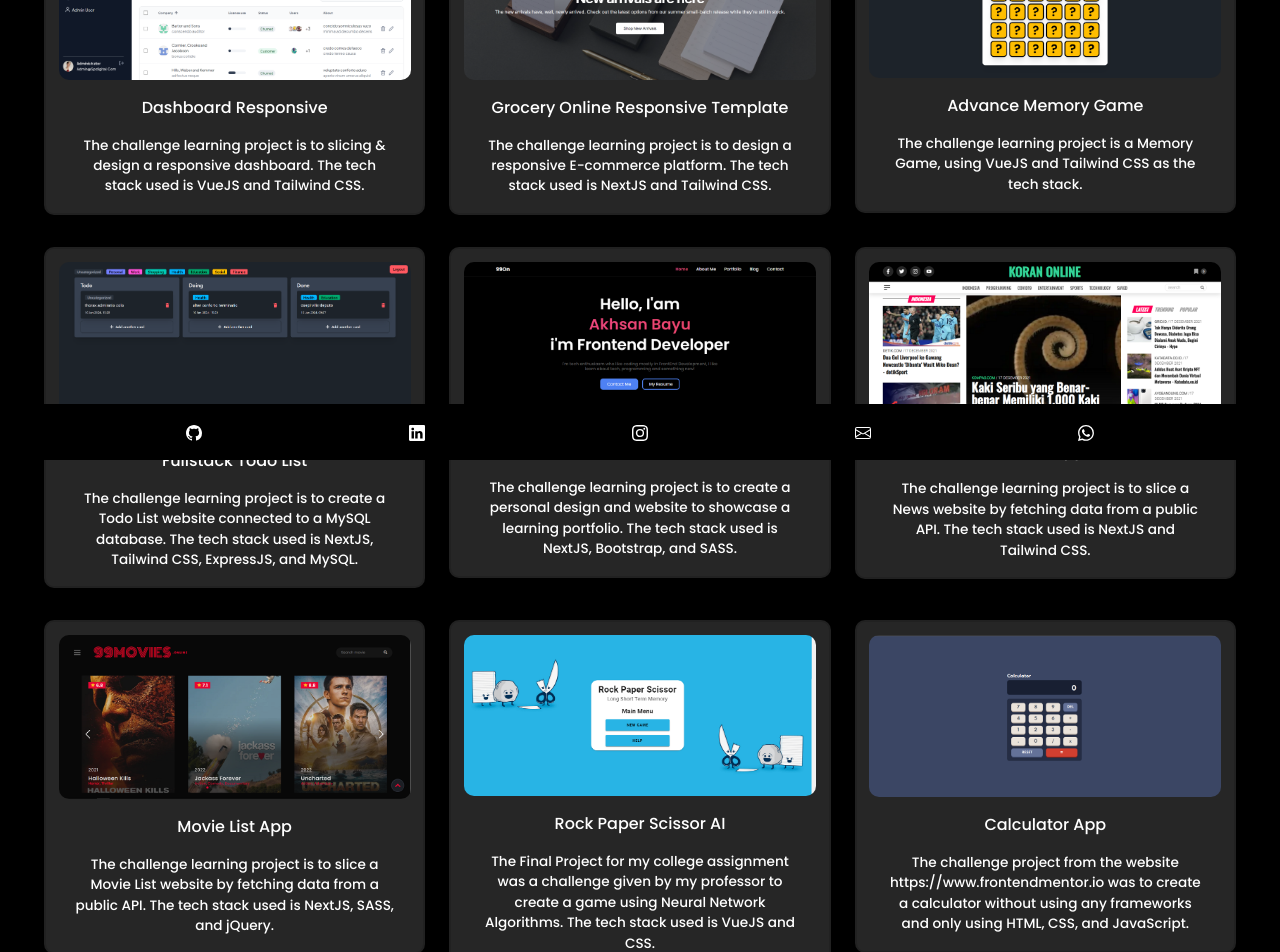
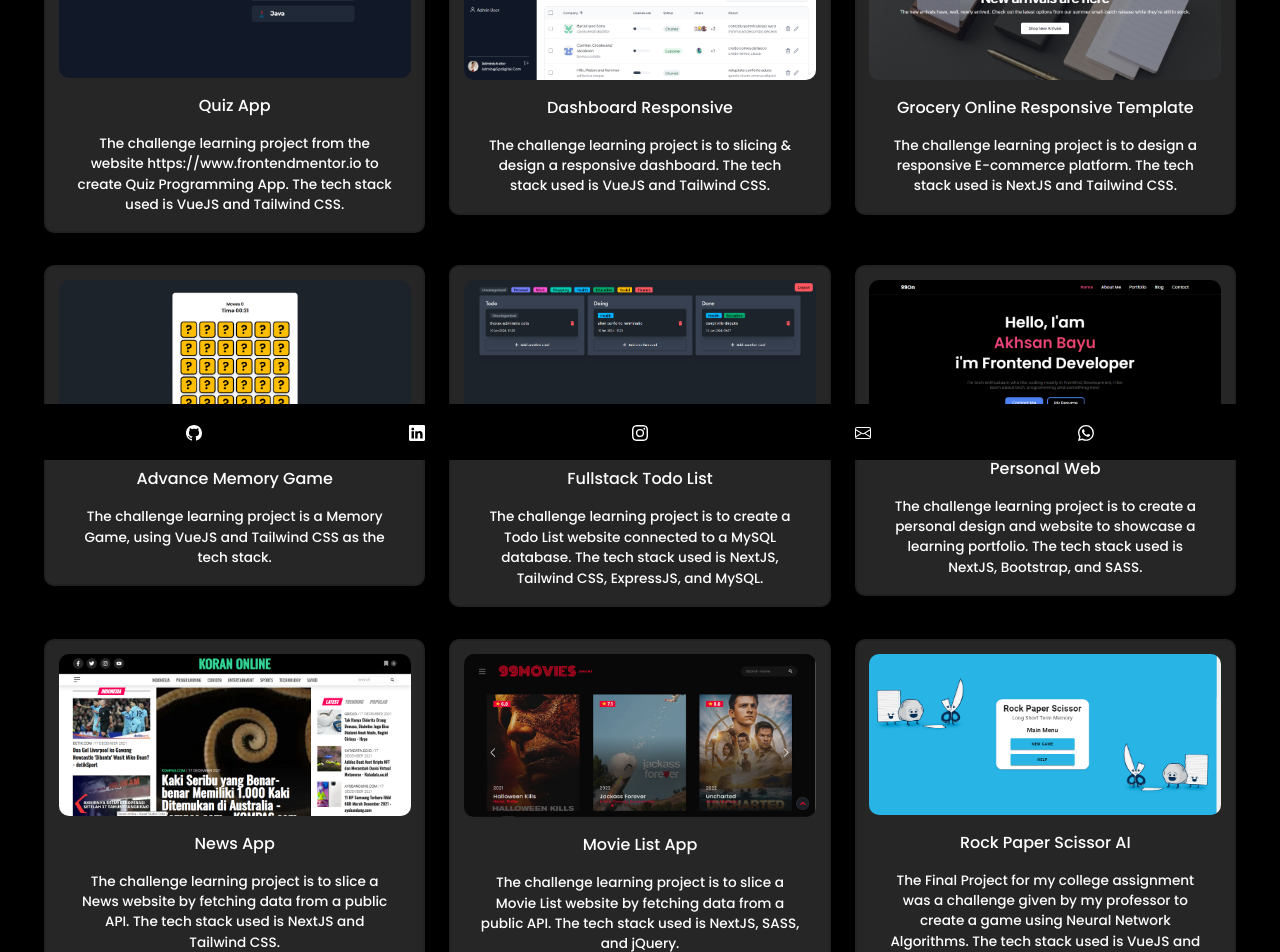
Before and after one commit to akhsanby/personal-web, a Next.js app: page /project in a window 1280 px wide. Shown: the part 340-1292 px from the top of the page. Built offline with nearby package versions, Linux system fonts and the light colour scheme.

Commit message:
add new project "quiz app"

```diff
--- a/pages/project.jsx
+++ b/pages/project.jsx
@@ -6,6 +6,12 @@ import styles from "../styles/Project.module.scss";
 
 export default function Project() {
   const myProjectImage = [
+    {
+      title: "Quiz App",
+      url: "/images/image15.png",
+      repo: "https://github.com/akhsanby/quiz-app",
+      description: "The challenge learning project from the website https://www.frontendmentor.io to create Quiz Programming App. The tech stack used is VueJS and Tailwind CSS.",
+    },
     {
       title: "Dashboard Responsive",
       url: "/images/image14.png",
@@ -58,19 +64,19 @@ export default function Project() {
       title: "Calculator App",
       url: "/images/image7.png",
       repo: "https://github.com/akhsanby/calculator-app",
-      description: "The challenge project from the website https://www.frontendmentor.io was to create a calculator without using any frameworks and only using HTML, CSS, and JavaScript.",
+      description: "The challenge project from the website https://www.frontendmentor.io to create a calculator without using any frameworks and only using HTML, CSS, and JavaScript.",
     },
     {
       title: "Static Time Tracking App",
       url: "/images/image3.png",
       repo: "https://github.com/akhsanby/tracking-app",
-      description: "The challenge project from the website https://www.frontendmentor.io was to slice a web layout using React and Windi CSS.",
+      description: "The challenge project from the website https://www.frontendmentor.io to slice a web layout using React and Windi CSS.",
     },
     {
       title: "Calculator Tip",
       url: "/images/image5.png",
       repo: "https://github.com/akhsanby/calculator-tip",
-      description: "The challenge project from the website https://www.frontendmentor.io was to create a tip calculator using the tech stack React and Tailwind CSS.",
+      description: "The challenge project from the website https://www.frontendmentor.io to create a tip calculator using the tech stack React and Tailwind CSS.",
     },
     {
       title: "Simple E-Commerce",
```
Also changed, not shown: public/images/image15.png (added).
